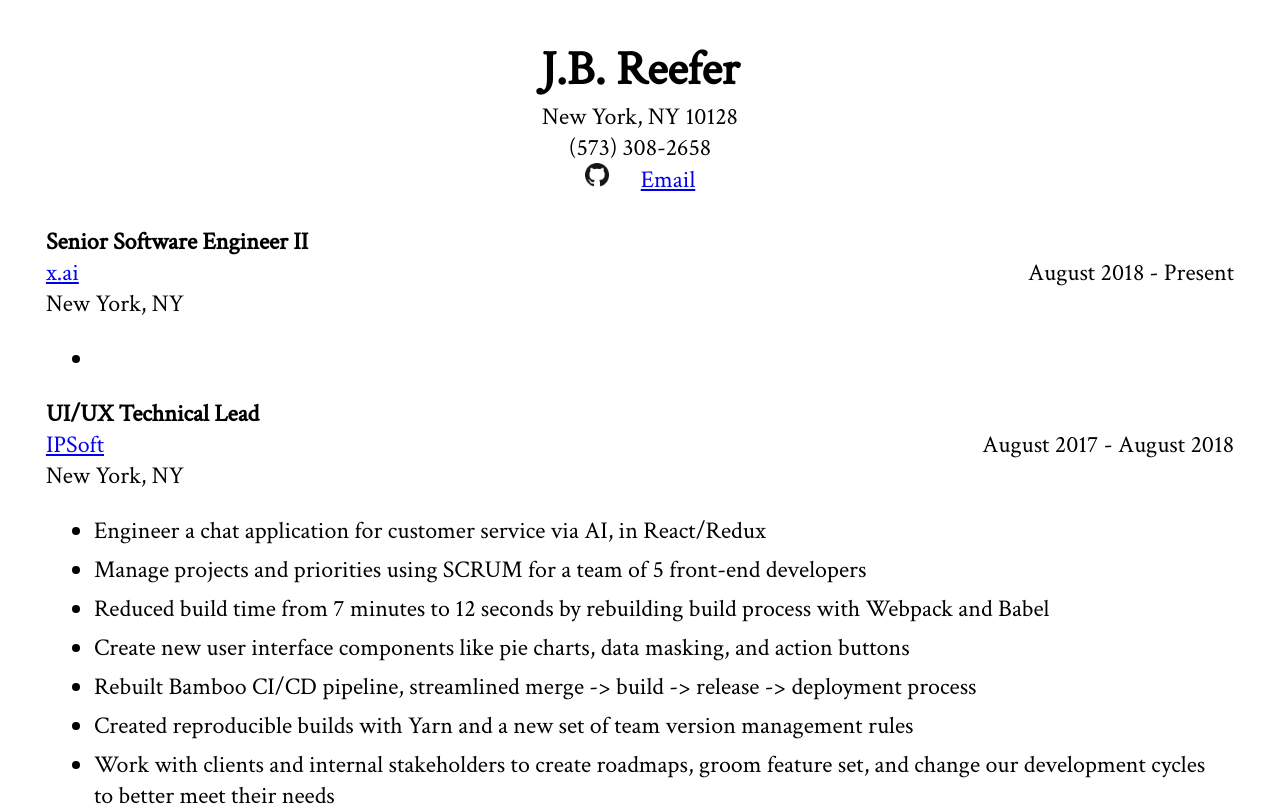
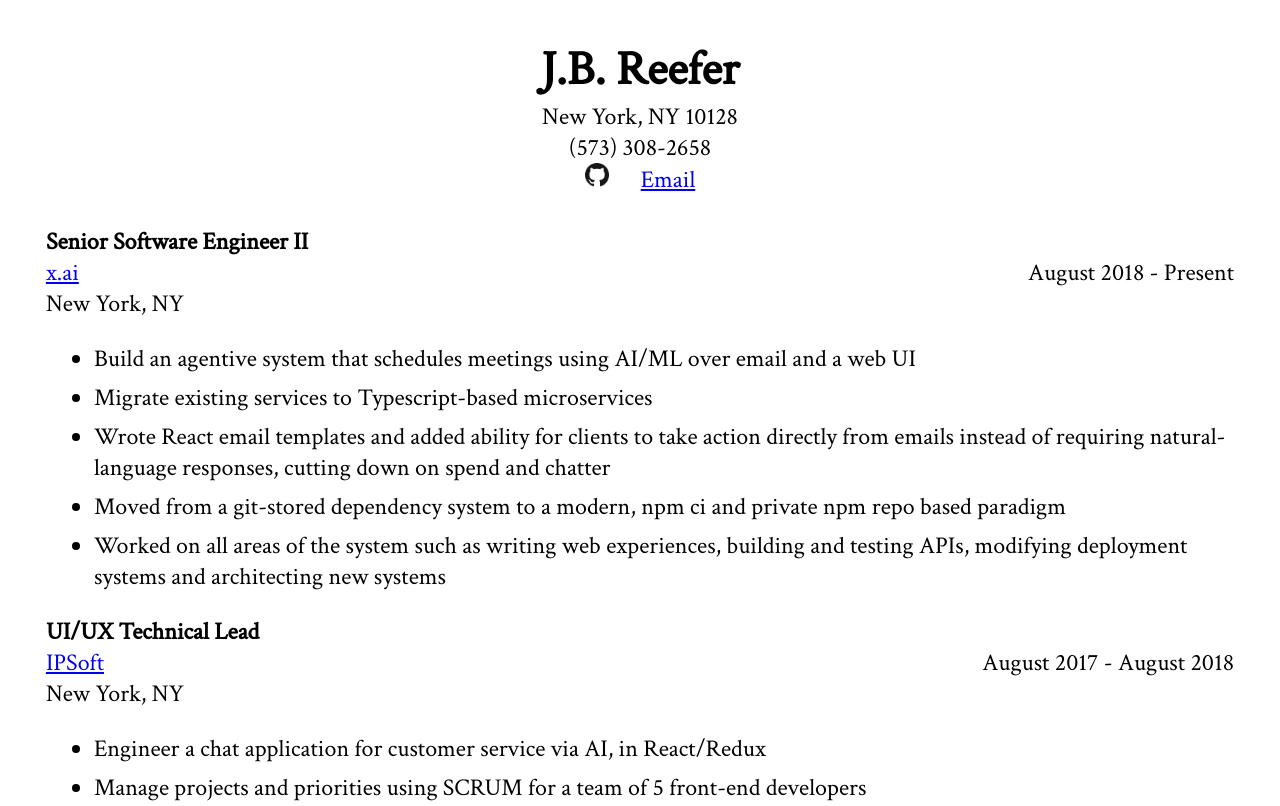
Before and after one commit to jb-reefer/resume, a React (Create React App) app: page / in a window 1280 px wide. Shown: the top 806 px of the page. Built offline with nearby package versions, Linux system fonts and the light colour scheme; the HTML template or start-up script is replaced by a standard one.

Commit message:
x.ai entries

```diff
--- a/src/data.ts
+++ b/src/data.ts
@@ -9,7 +9,11 @@
   from: "August 2018",
   to: "Present",
   children: [
-    "",
+    "Build an agentive system that schedules meetings using AI/ML over email and a web UI",
+    "Migrate existing services to Typescript-based microservices",
+    "Wrote React email templates and added ability for clients to take action directly from emails instead of requiring natural-language responses, cutting down on spend and chatter",
+    "Moved from a git-stored dependency system to a modern, npm ci and private npm repo based paradigm",
+    "Worked on all areas of the system such as writing web experiences, building and testing APIs, modifying deployment systems and architecting new systems",
   ],
 },
 {
```
